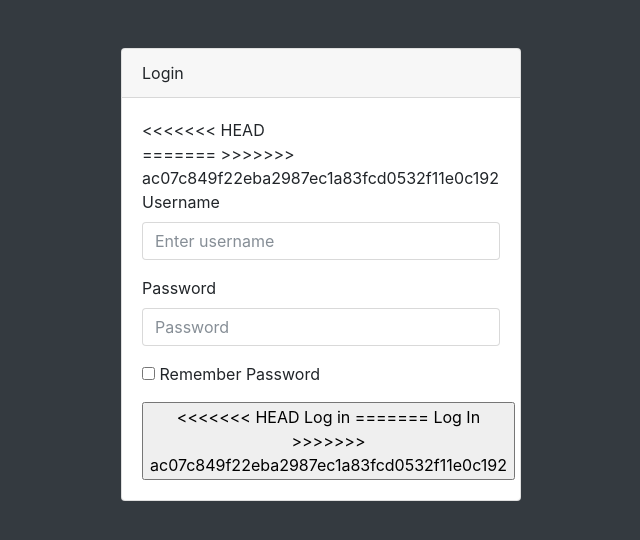
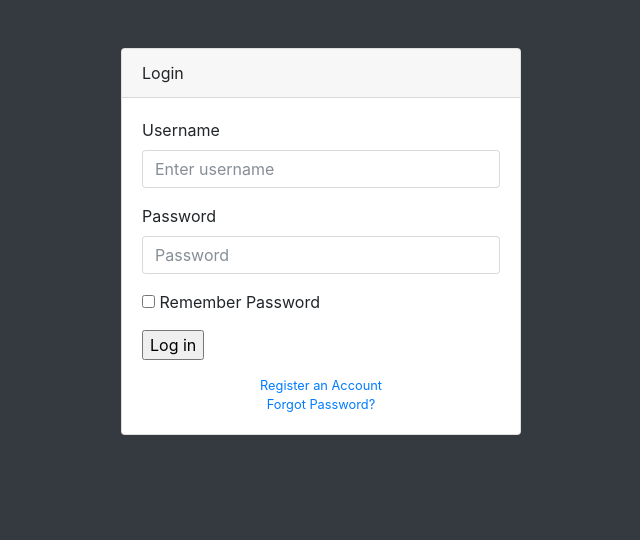
Before and after one commit to ambikagupta/georgia-works, a plain HTML site: page templates/login.html in a window 1280 px wide. Shown: the whole page, without its empty margins (319-959 px from the left). Drawn offline with nearby package versions, Linux system fonts and the light colour scheme; files that its build step writes are made by us from their sources; files whose address does not match are found by name.

Commit message:
Forgot to remove some stuff

```diff
--- a/templates/login.html
+++ b/templates/login.html
@@ -21,13 +21,8 @@
     <div class="card card-login mx-auto mt-5">
       <div class="card-header">Login</div>
       <div class="card-body">
-<<<<<<< HEAD
 
         <form class="login" action="/login" method="POST">
-=======
-        <form class="login" action="/login" method="POST">
-
->>>>>>> ac07c849f22eba2987ec1a83fcd0532f11e0c192
           <div class="form-group">
             <label for="username">Username</label>
             <input class="form-control" id="username" name="username" type="username" aria-describedby="emailHelp" placeholder="Enter username">
@@ -44,18 +39,15 @@
             </div>
           </div>
           <button type="submit">
-<<<<<<< HEAD
               <span class="state">Log in</span>
-=======
-            <span class="state">Log In</span>
->>>>>>> ac07c849f22eba2987ec1a83fcd0532f11e0c192
           </button>
         </form>
 
-        <!--<div class="text-center">
+        <div class="text-center">
           <a class="d-block small mt-3" href="register.html">Register an Account</a>
           <a class="d-block small" href="forgot-password.html">Forgot Password?</a>
-        </div> -->
+        </div>
+
       </div>
     </div>
   </div>
```
Also changed, not shown: 1 other file.
